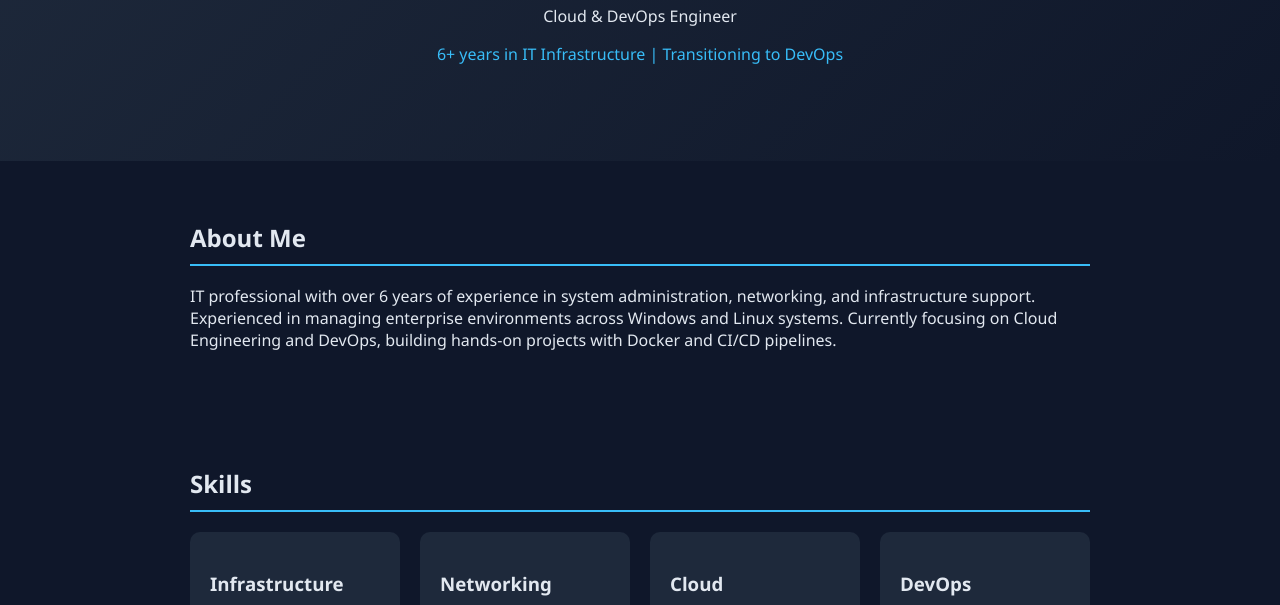
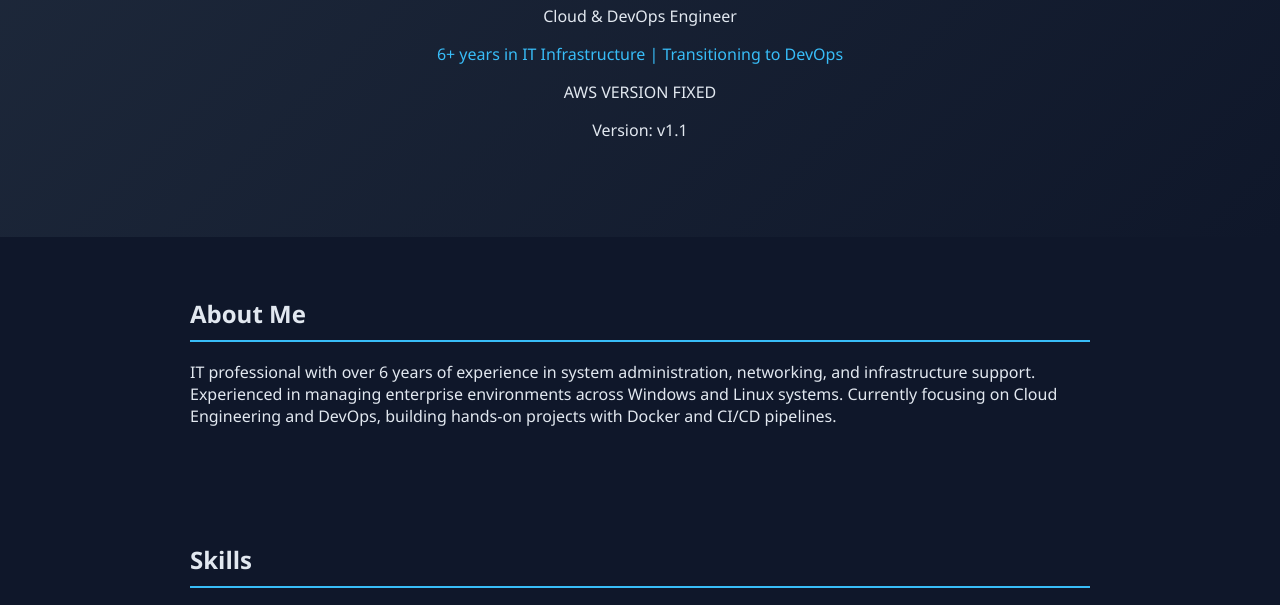
Before and after one commit to rivaldydwi/portofolio-devops, a plain HTML site: page index.html in a window 1280 px wide. Shown: the part 184-789 px from the top of the page. Drawn offline with Linux system fonts and the light colour scheme.

Commit message:
feat: add version marker for AWS deployment

```diff
--- a/index.html
+++ b/index.html
@@ -11,6 +11,8 @@
   <h1>Rivaldy Dwi Satria</h1>
   <p>Cloud & DevOps Engineer</p>
   <p class="subtitle">6+ years in IT Infrastructure | Transitioning to DevOps</p>
+  <p>AWS VERSION FIXED</p>
+  <p>Version: v1.1</p>
 </header>
 
 <section>
```
Also changed, not shown: README.md.
